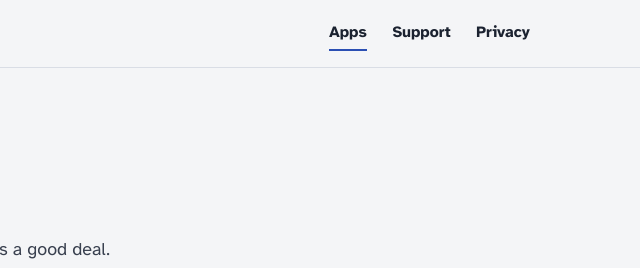
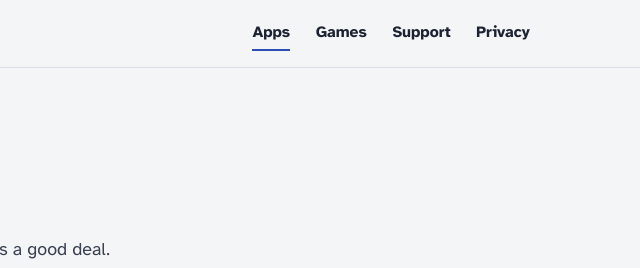
Before and after one commit to hahhahsnake/stampmill-site, a plain HTML site: page aislewren.html in a window 1280 px wide. Shown: the top 268 px of the page, 640-1280 px from the left. Drawn offline with nearby package versions, Linux system fonts and the light colour scheme.

Commit message:
Add Games nav link to Aislewren page
Co-Authored-By: Claude Sonnet 5.5 <noreply@anthropic.com>
Claude-Session: https://claude.ai/code/session_01VJgvkpbbckC4DuDLhWw1ma

```diff
--- a/aislewren.html
+++ b/aislewren.html
@@ -20,6 +20,7 @@
     </a>
     <nav class="site-nav" aria-label="Main">
       <a href="/#apps" aria-current="page">Apps</a>
+      <a href="/#games">Games</a>
       <a href="/#support">Support</a>
       <a href="privacy.html">Privacy</a>
     </nav>
```
